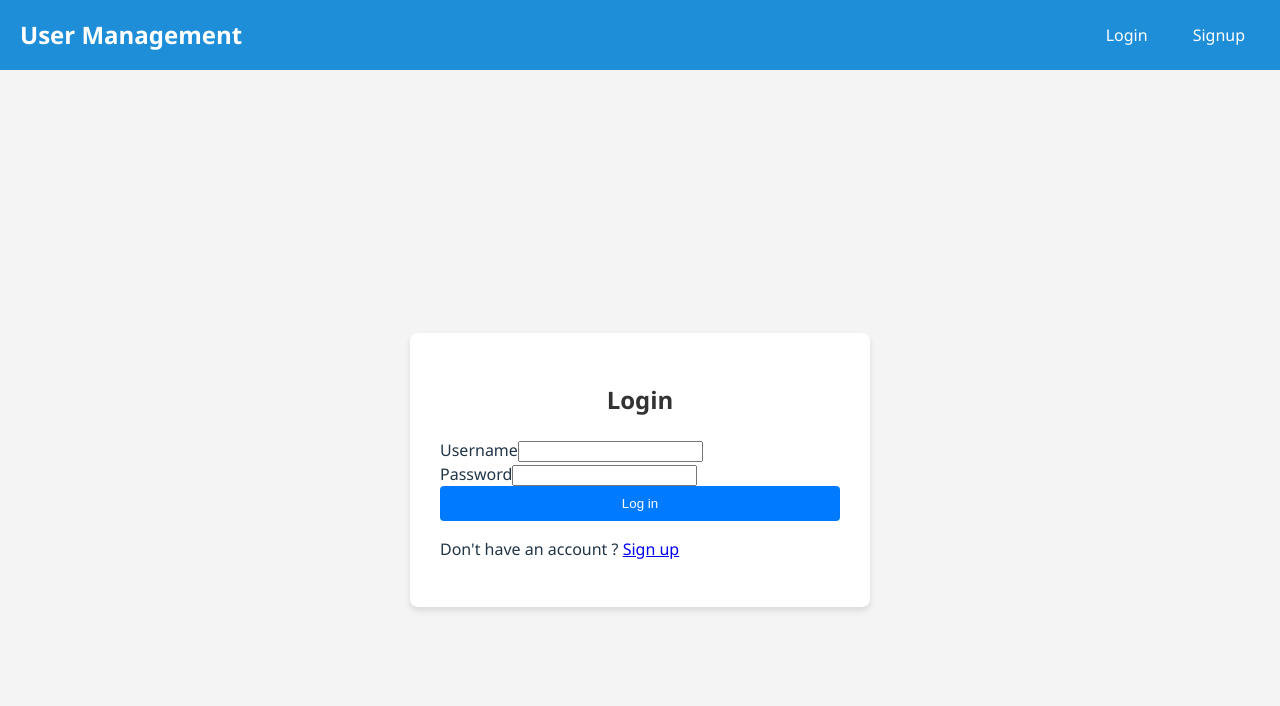
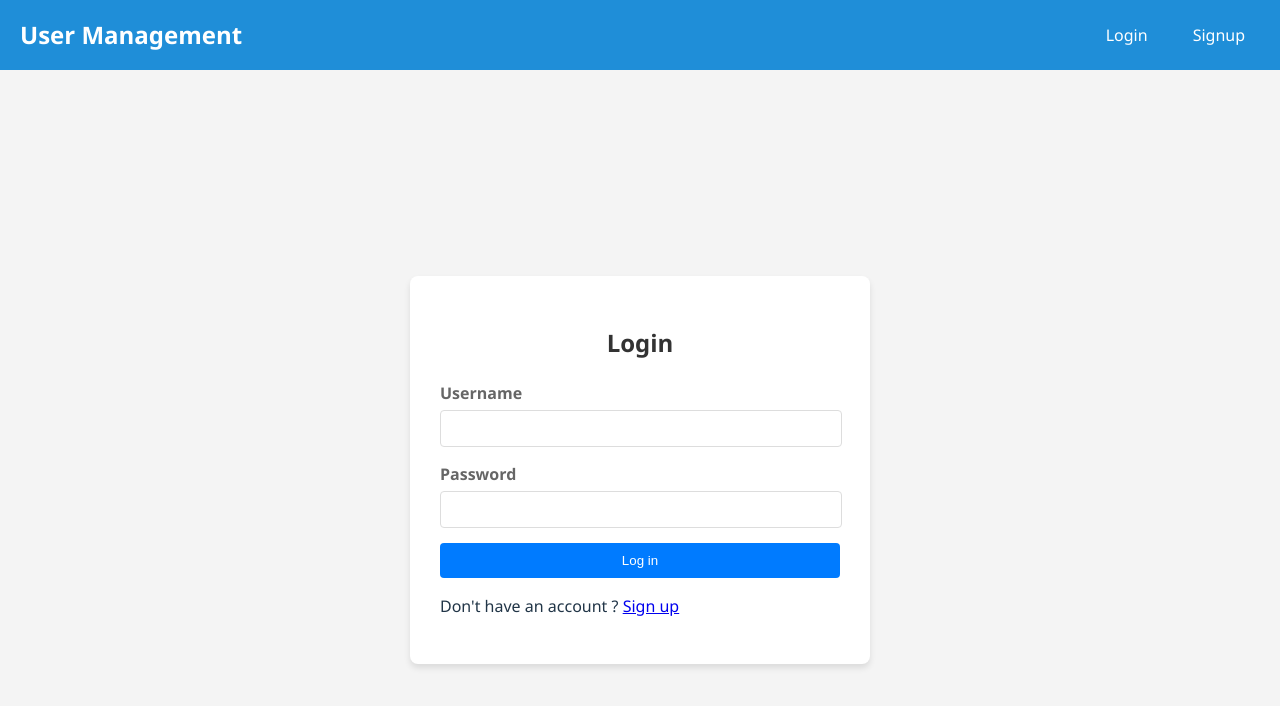
Before and after one commit to pubudusanka/UserManagementApp, a React (Vite) app in the folder frontend/usermanagement/: page /login in a window 1280 px wide. Shown: the top 706 px of the page. Built offline with nearby package versions, Linux system fonts and the light colour scheme.

Commit message:
error fixes

```diff
--- a/frontend/usermanagement/package.json
+++ b/frontend/usermanagement/package.json
@@ -11,6 +11,7 @@
   },
   "dependencies": {
     "axios": "^1.9.0",
+    "history": "^5.3.0",
     "react": "^19.1.0",
     "react-dom": "^19.1.0",
     "react-router-dom": "^7.6.2"
--- a/frontend/usermanagement/src/App.jsx
+++ b/frontend/usermanagement/src/App.jsx
@@ -1,14 +1,17 @@
-import {Route, BrowserRouter as Router, Routes} from 'react-router-dom';
+import {Route, Router, Routes} from 'react-router-dom';
 import Navbar from './components/Navbar';
 import Mainpage from './pages/Mainpage';
 import Signup from './pages/Signup';
 import ProtectedRoute from './components/ProtectedRoute';
 import Login from './pages/Login';
 import Dashboard from './pages/Dashboard';
+import { createBrowserHistory } from 'history';
+
+const history = createBrowserHistory();
 
 function App() {
   return (
-    <Router>
+    <Router location={history.location} navigator={history}>
       <div className="app">
         <Navbar />
           <Routes>
--- a/frontend/usermanagement/src/pages/Signup.jsx
+++ b/frontend/usermanagement/src/pages/Signup.jsx
@@ -10,7 +10,7 @@ const Signup = () => {
     const [email, setEmail] = useState('');
     const [password, setPassword] = useState('');
     const [confirmPassword, setConfirmPassword] = useState('');
-    const navigate = useNavigate();
+    // const navigate = useNavigate();
 
     const handleSignUp = async (e) => {
         e.preventDefault();
@@ -53,7 +53,6 @@ const Signup = () => {
                     </div>
                     <div className="form-group">
                         <label htmlFor="email">Email</label>
-                        <label htmlFor="username">Username</label>
                         <input
                         type="email"
                         id="email"
--- a/frontend/usermanagement/src/styles/Login.css
+++ b/frontend/usermanagement/src/styles/Login.css
@@ -27,17 +27,19 @@
     text-align: center;
 }
 
-.form-group{
+.form-name{
     margin-bottom: 15px;
+    margin-right: 20px;
 }
 
-.form-group label{
+.form-name label{
     display: block;
     margin-bottom: 5px;
     color: #666;
+    font-weight: bold;
 }
 
-.form-group input{
+.form-name input{
     width: 100%;
     padding: 10px;
     border: 1px solid #ddd;
--- a/frontend/usermanagement/src/styles/Signup.css
+++ b/frontend/usermanagement/src/styles/Signup.css
@@ -29,6 +29,7 @@
 
 .form-group{
     margin-bottom: 15px;
+    margin-right: 20px;
 }
 
 .form-group label{
```
Also changed, not shown: 1 other file (tests, documents, lock files or other folders).
